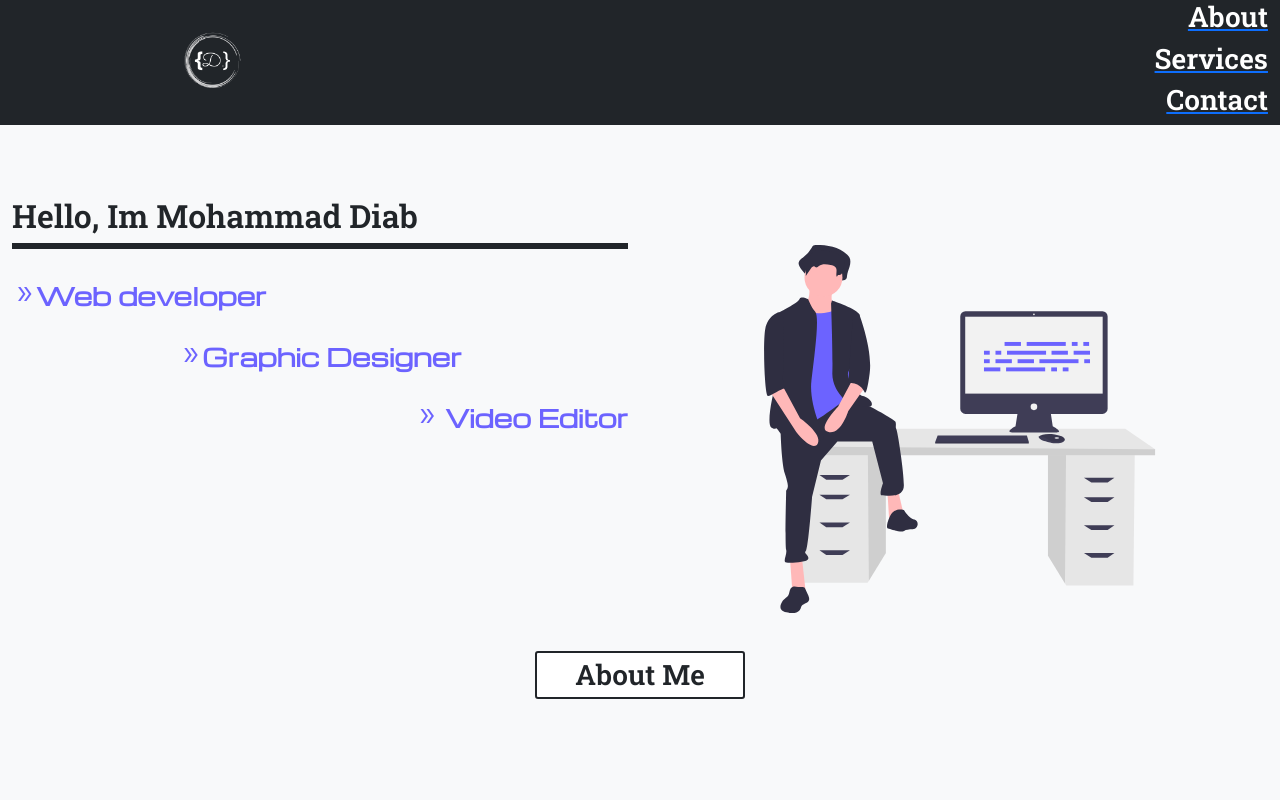
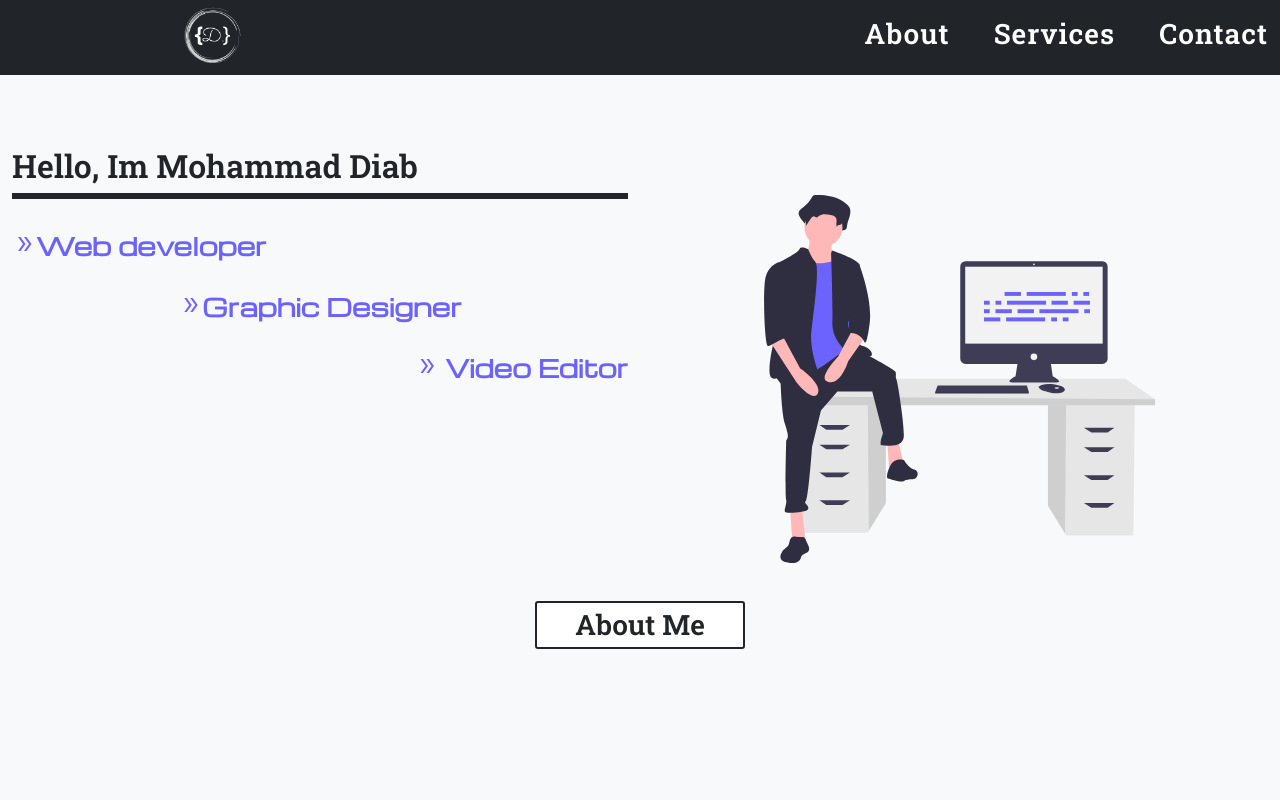
Before and after one commit to Mohammad1Diab/MohammadDiab-portfolio, a plain HTML site: page index.html in a window 1280 px wide. Shown: the top 800 px of the page. Drawn offline with nearby package versions, Linux system fonts and the light colour scheme.

Commit message:
Update index.css

```diff
--- a/index.css
+++ b/index.css
@@ -407,3 +407,33 @@ transition: 0.5s;
   text-decoration: underline;
 
 }
+
+.aaa4{
+  letter-spacing: 1px;
+  text-decoration: none;
+  color: white;
+  display: inline-block;
+  position: relative;
+}
+
+.aaa4:after {
+  content: '';
+  position: absolute;
+  width: 100%;
+  transform: scaleX(0);
+  height: 2px;
+  bottom: 0;
+  left: 0;
+  background-color: #6c63ff;
+  transform-origin: bottom right;
+  transition: transform 0.45s ease-out;
+}
+
+.aaa4:hover:after {
+  transform: scaleX(1);
+  transform-origin: bottom left;
+}
+
+.heading1{
+word-spacing: 40px;
+}
```
